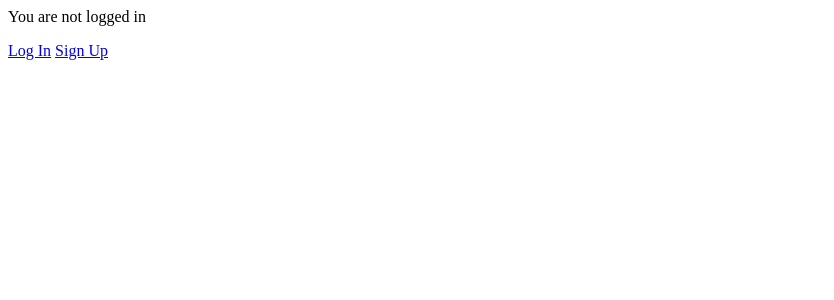
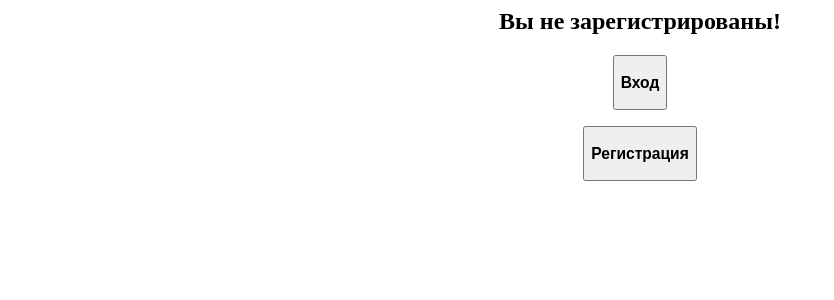
Before and after one commit to Nisakoo/Bauman-WebHackatoh-2024, a Django app: page / in a window 1280 px wide. Shown: the top 300 px of the page, without its empty margins (0-834 px from the left). Run offline with Django 5.2, Linux system fonts and the light colour scheme.

Commit message:
add login/logout/signup

```diff
--- /dev/null
+++ b/main_site/app/templates/app/home.html
@@ -0,0 +1,23 @@
+{% extends 'generic/base.html' %}
+
+{% block title %}Вход в систему{% endblock %}
+
+{% block content %}
+{% if user.is_authenticated %}
+<h1 style="text-align: center;">Добро пожаловать, {{ user.username }}!</h1>
+<form style="text-align: center;" action="{% url 'logout' %}" method="post">
+  {% csrf_token %}
+  <button type="submit"> <h3>Выход</h3></button>
+</form>
+{% else %}
+<h2 style="text-align: center;">Вы не зарегистрированы!</h2>
+<form style="text-align: center;" action="{% url 'login' %}" method="post">
+  {% csrf_token %}
+  <button type="submit"> <h3>Вход</h3></button>
+</form>
+<form style="text-align: center;" action="{% url 'signup' %}" method="post">
+  {% csrf_token %}
+  <button type="submit"> <h3>Регистрация</h3></button>
+</form>
+{% endif %}
+{% endblock %}
--- a/main_site/time_to_eat/urls.py
+++ b/main_site/time_to_eat/urls.py
@@ -6,5 +6,5 @@ urlpatterns = [
     path("admin/", admin.site.urls),
     path("accounts/", include("users.urls")),
     path("accounts/", include("django.contrib.auth.urls")),
-    path("", TemplateView.as_view(template_name="users/home.html"), name="home"),
+    path("", TemplateView.as_view(template_name="app/home.html"), name="home"),
 ]
--- a/main_site/users/templates/registration/login.html
+++ b/main_site/users/templates/registration/login.html
@@ -1,12 +1,12 @@
 {% extends 'generic/base.html' %}
 
-{% block title %}Login{% endblock %}
+{% block title %}Вход{% endblock %}
 
 {% block content %}
-<h2>Log In</h2>
+<h2>Вход</h2>
 <form method="post">
   {% csrf_token %}
   {{ form }}
-  <button type="submit">Log In</button>
+  <button type="submit">Вход</button>
 </form>
 {% endblock %}
--- a/main_site/users/templates/registration/signup.html
+++ b/main_site/users/templates/registration/signup.html
@@ -1,12 +1,12 @@
 {% extends 'generic/base.html' %}
 
-{% block title %}Sign Up{% endblock %}
+{% block title %}Регистрация{% endblock %}
 
 {% block content %}
-<h2>Sign up</h2>
+<h2>Регистрация</h2>
 <form method="post">
   {% csrf_token %}
   {{ form }}
-  <button type="submit">Sign Up</button>
+  <button type="submit">Регистрация</button>
 </form>
 {% endblock %}
--- a/main_site/users/templates/users/home.html
+++ /dev/null
@@ -1,17 +0,0 @@
-{% extends 'generic/base.html' %}
-
-{% block title %}Home{% endblock %}
-
-{% block content %}
-{% if user.is_authenticated %}
-Hi {{ user.username }}!
-<form action="{% url 'logout' %}" method="post">
-  {% csrf_token %}
-  <button type="submit">Log Out</button>
-</form>
-{% else %}
-<p>You are not logged in</p>
-<a href="{% url 'login' %}">Log In</a>
-<a href="{% url 'signup' %}">Sign Up</a>
-{% endif %}
-{% endblock %}
```
Also changed, not shown: main_site/app/templates/home/index.html (deleted, +0 -7 lines).
